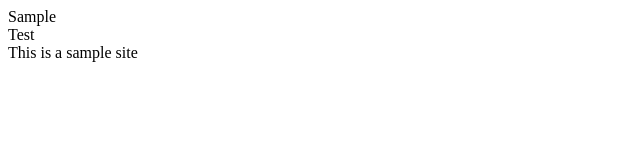
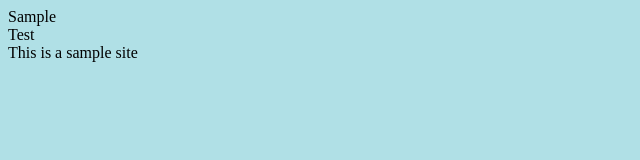
Before and after one commit to praveentooltry/test, a plain HTML site: page index.html in a window 1280 px wide. Shown: the whole page, without its empty margins (0-640 px from the left). Drawn offline with Linux system fonts and the light colour scheme.

Commit message:
Update index.html

```diff
--- a/index.html
+++ b/index.html
@@ -1,5 +1,7 @@
 <html>
+
 <head> Sample </head><br>
 <topic> Test </topic><br>
-<body> This is a sample site </body>
+<body style="background-color:powderblue;"> This is a sample site </body>
+
 </html>
```
